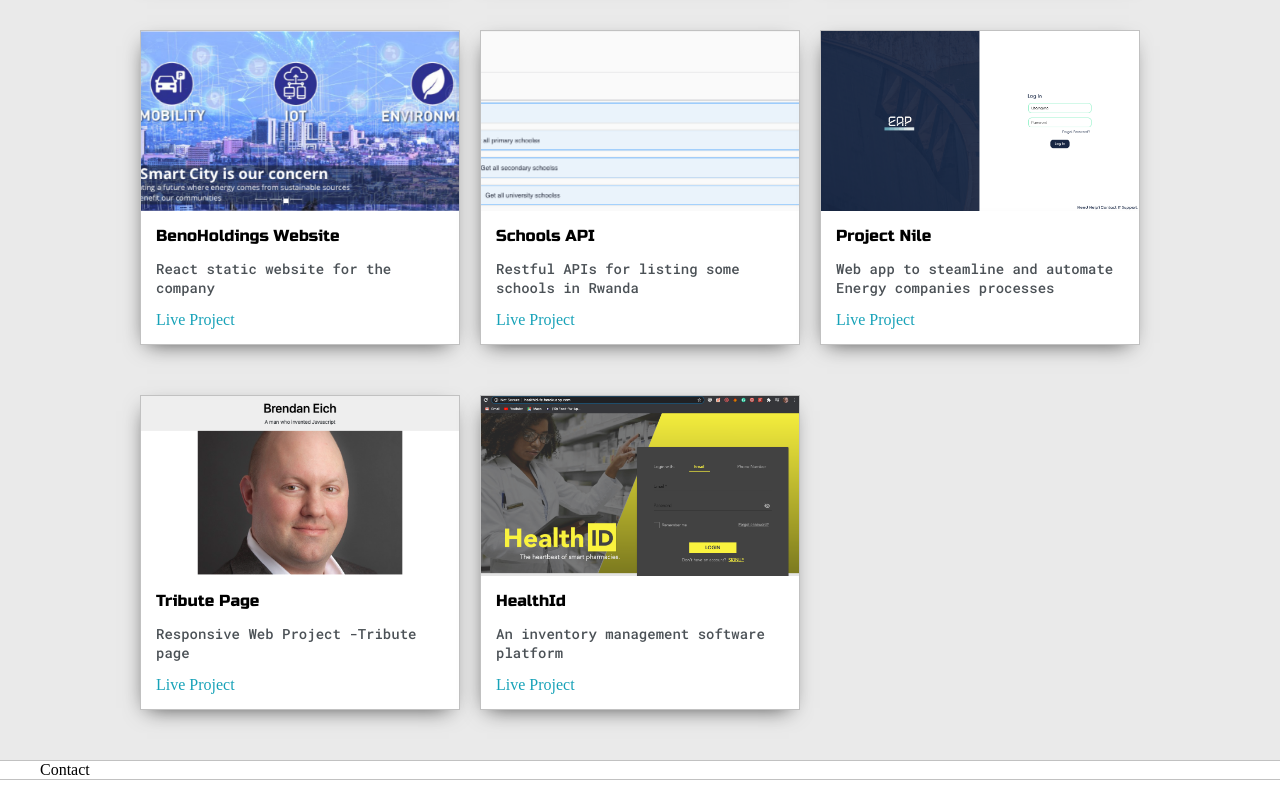
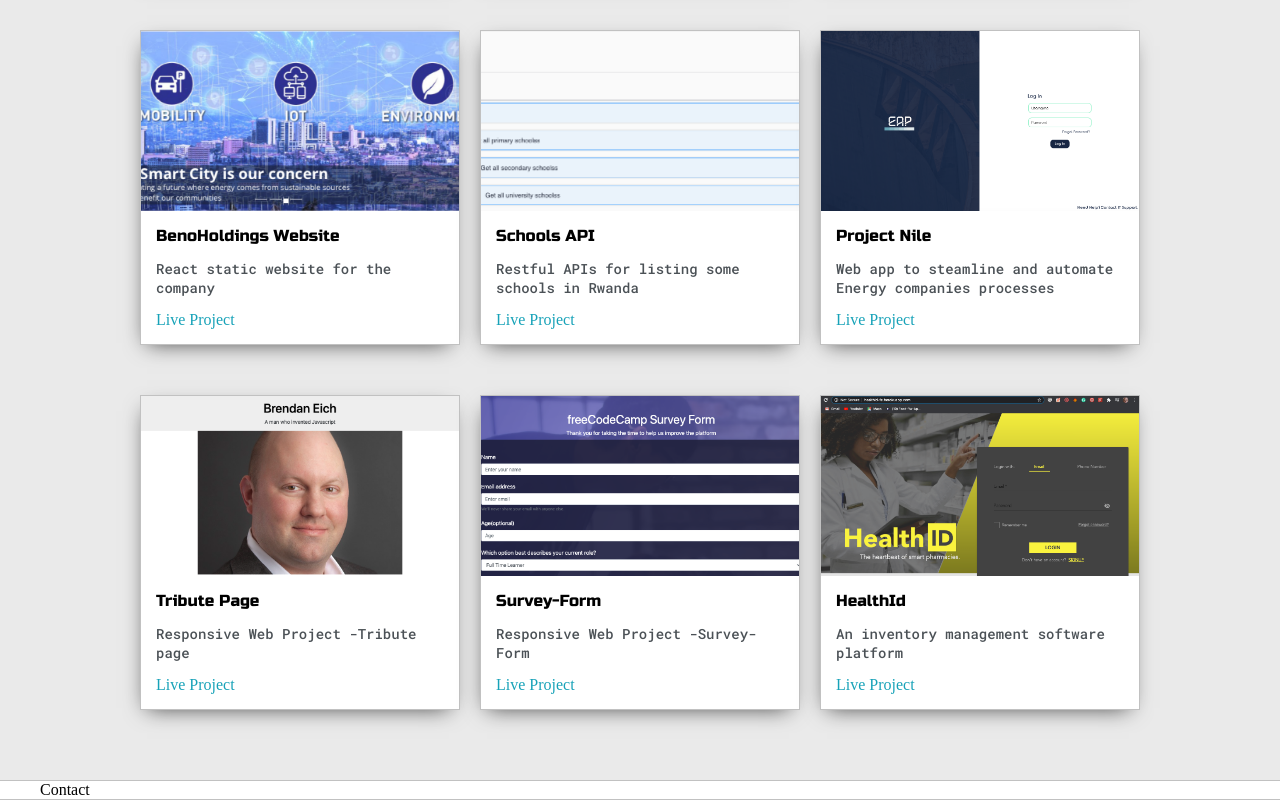
Before and after one commit to nshutijonathan/NewPortfolio, a plain HTML site: page index.html in a window 1280 px wide. Shown: the part 1614-2414 px from the top of the page. Drawn offline with Linux system fonts and the light colour scheme.

Commit message:
added-survey-form

```diff
--- a/index.html
+++ b/index.html
@@ -241,6 +241,20 @@
           </div>
           <div>
             <div class="post">
+              <img class="thumbnail" src="images/SurveyForm.png" />
+              <div class="post-preview">
+                <h6 class="post-title">Survey-Form</h6>
+                <p class="post-intro">Responsive Web Project -Survey-Form</p>
+                <a
+                  target="_blank"
+                  href="https://nshutijonathan.github.io/Survey-Form/"
+                  >Live Project</a
+                >
+              </div>
+            </div>
+          </div>
+          <div>
+            <div class="post">
               <img class="thumbnail" src="images/HealthId.png" />
               <div class="post-preview">
                 <h6 class="post-title">HealthId</h6>
```
Also changed, not shown: images/SurveyForm.png (added).
